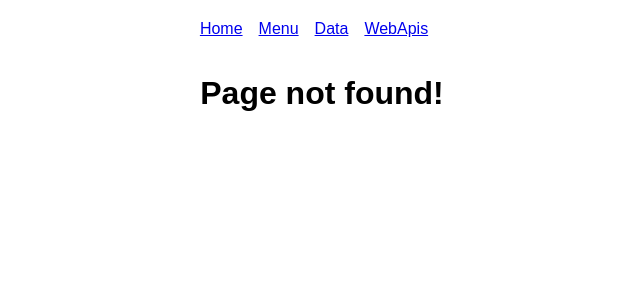
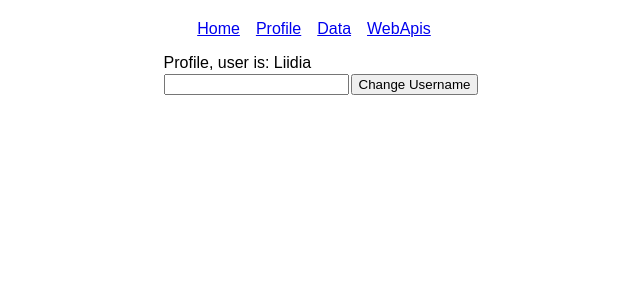
Before and after one commit to liidiailves/learnreact, a React (Vite) app: page /learnreact/profile in a window 1280 px wide. Before the commit this address had no page. Shown: the top 300 px of the page, without its empty margins (322-962 px from the left). Built offline with nearby package versions, Linux system fonts and the light colour scheme.

Commit message:
Add props bad example

```diff
--- a/src/App.jsx
+++ b/src/App.jsx
@@ -8,17 +8,23 @@
 } from "react-router-dom";
 import Home from "./pages/Home";
 import WebApis from "./pages/WebApis";
-import Menu from "./pages/Menu";
 import Navbar from "./components/Navbar";
 import Data, { dataLoader } from "./pages/Data";
+import Profile from "./pages/Profile";
+import { useState } from "react";
 
 function App() {
+  const [username, setUsername] = useState("Liidia");
+
   const router = createBrowserRouter(
     createRoutesFromElements(
       <Route path="/learnreact" element={<Root />}>
-        <Route index element={<Home />} />
+        <Route index element={<Home username={username} />} />
         <Route path="/learnreact/webapis" element={<WebApis />} />
-        <Route path="/learnreact/menu" element={<Menu />} />
+        <Route
+          path="/learnreact/profile"
+          element={<Profile username={username} setUsername={setUsername} />}
+        />
         <Route path="/learnreact/data" element={<Data />} loader={dataLoader} />
         <Route path="/learnreact/*" element={<h1>Page not found!</h1>} />
       </Route>
--- /dev/null
+++ b/src/components/ChangeProfile.jsx
@@ -0,0 +1,22 @@
+import { useState } from "react";
+
+export default function ChangeProfile(props) {
+  const [newUsername, setNewUsername] = useState("");
+
+  return (
+    <div>
+      <input
+        onChange={(event) => {
+          setNewUsername(event.target.value);
+        }}
+      />
+      <button
+        onClick={() => {
+          props.setUsername(newUsername);
+        }}
+      >
+        Change Username
+      </button>
+    </div>
+  );
+}
--- a/src/components/Navbar.jsx
+++ b/src/components/Navbar.jsx
@@ -6,8 +6,8 @@
       <Link to="/learnreact" className="link">
         Home
       </Link>
-      <Link to="/learnreact/menu" className="link">
-        Menu
+      <Link to="/learnreact/profile" className="link">
+        Profile
       </Link>
       <Link to="/learnreact/data" className="link">
         Data
--- a/src/pages/Home.jsx
+++ b/src/pages/Home.jsx
@@ -1,3 +1,3 @@
-export default function Home() {
-  return <h1>This is the home page</h1>;
+export default function Home(props) {
+  return <h1>This is the home page and the user is: {props.username}</h1>;
 }
--- a/src/pages/Menu.jsx
+++ /dev/null
@@ -1,3 +0,0 @@
-export default function Menu() {
-  return <div>Menu</div>;
-}
--- /dev/null
+++ b/src/pages/Profile.jsx
@@ -0,0 +1,10 @@
+import ChangeProfile from "../components/ChangeProfile";
+
+export default function Profile(props) {
+  return (
+    <div>
+      Profile, user is: {props.username}
+      <ChangeProfile setUsername={props.setUsername} />
+    </div>
+  );
+}
```
